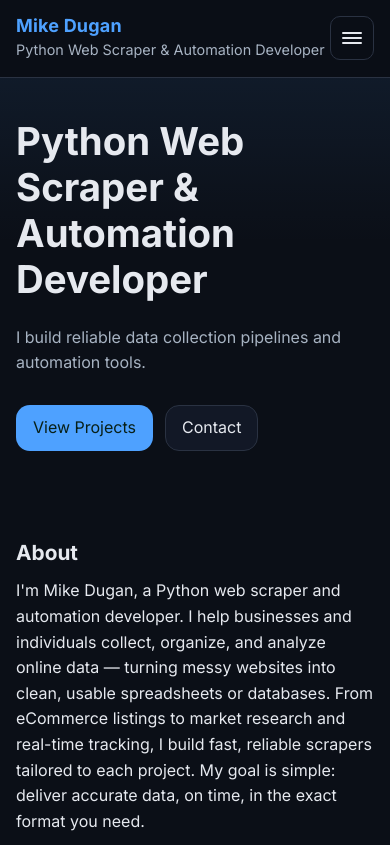
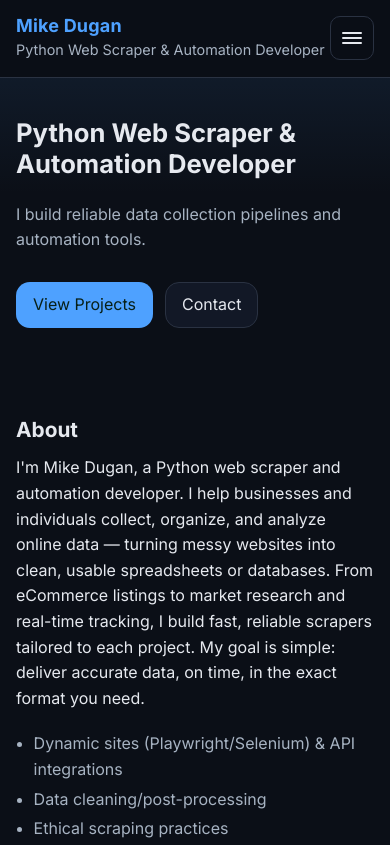
Before and after one commit to mdugan8186/scraping-portfolio, a plain HTML site: page index.html in a window 390 px wide. Shown: the top 845 px of the page. Drawn offline with Linux system fonts and the light colour scheme.

Commit message:
Move hero <h1> explicit size to CSS (section#hero h1) and keep responsive clamp

```diff
--- a/index.html
+++ b/index.html
@@ -102,9 +102,7 @@
       <!-- Hero (headline + short lead) -->
       <section id="hero" class="hero" aria-label="Intro">
         <div class="container hero-inner">
-          <h1 style="font-size: 2.4rem; line-height: 1.2">
-            Python Web Scraper & Automation Developer
-          </h1>
+          <h1>Python Web Scraper & Automation Developer</h1>
           <p class="lead">
             I build reliable data collection pipelines and automation tools.
           </p>
--- a/style.css
+++ b/style.css
@@ -142,8 +142,7 @@ button,
   gap: 1rem;
 }
 .hero h1 {
-  font-size: 2.4rem; /* explicit fallback */
-  font-size: clamp(1.6rem, 3.5vw, 2.4rem); /* responsive */
+  font-size: clamp(1.6rem, 3.5vw, 2.4rem);
   line-height: 1.2;
   margin: 0;
 }
@@ -159,6 +158,14 @@ button,
 }
 
 /* ===== Sections / cards baseline (used later) ===== */
+
+/* Explicit hero H1 sizing so Lighthouse recognizes it */
+section#hero h1 {
+  font-size: 2.4rem;            /* explicit fallback for the audit */
+  line-height: 1.2;
+  font-size: clamp(1.6rem, 3.5vw, 2.4rem); /* responsive actual size */
+}
+
 .section h2 {
   font-size: clamp(1.3rem, 2.6vw, 1.8rem);
   margin: 0 0 0.75rem;
```
